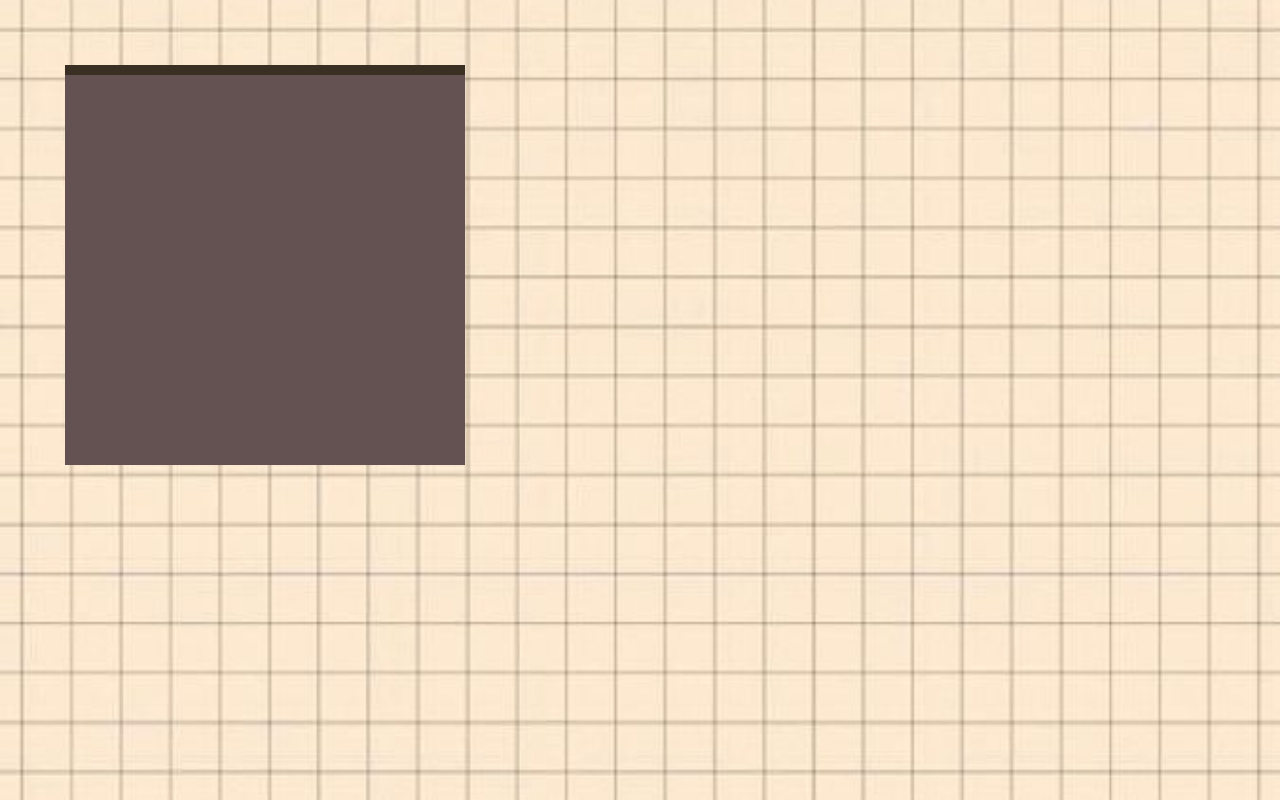
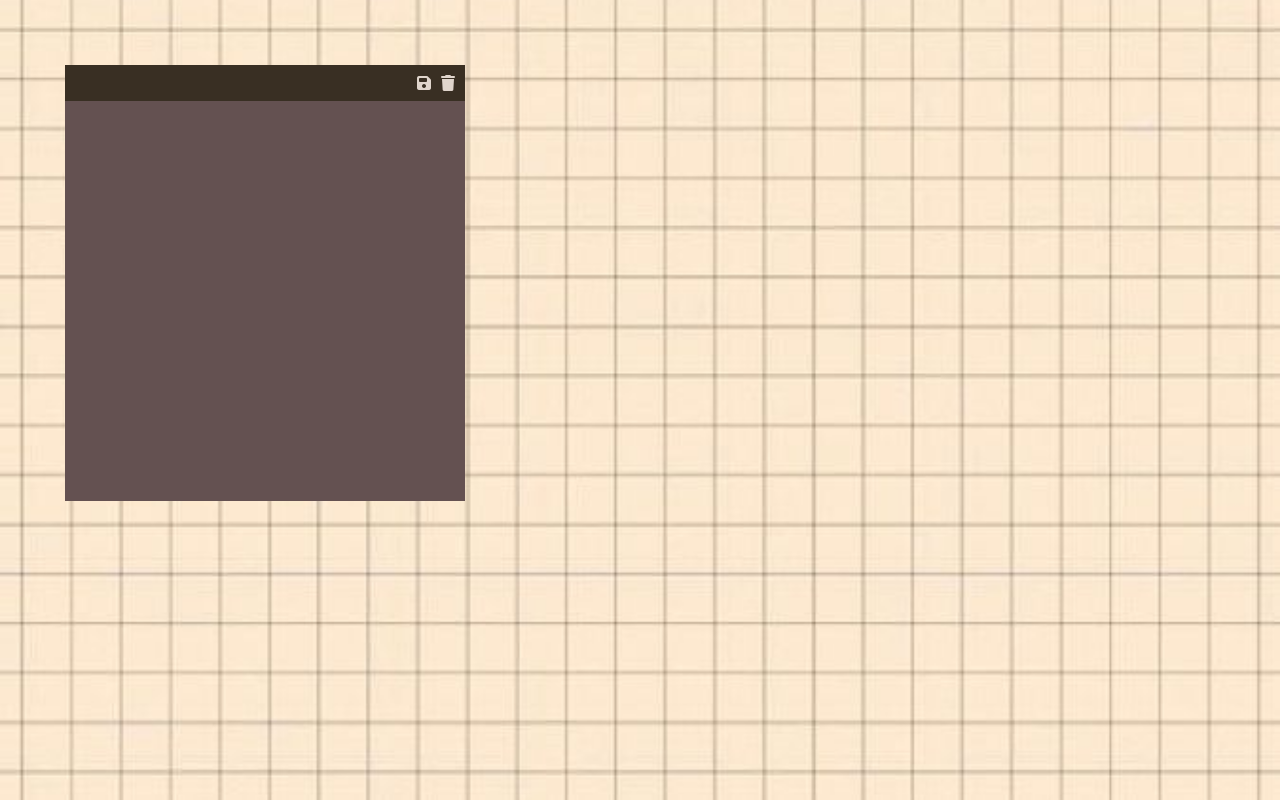
Before and after one commit to aartibhutra/digital-notes-project, a plain HTML site: page index.html in a window 1280 px wide. Drawn offline with Linux system fonts and the light colour scheme.

Commit message:
add changes

```diff
--- a/index.html
+++ b/index.html
@@ -9,10 +9,16 @@
 <body>
     <div id="main">
         <div class="note">
-            <div class="tool"></div>
+            <div class="tool">
+                <i class="fa-solid fa-floppy-disk"></i>
+                <i class="fa-solid fa-trash"></i>
+            </div>
+            <textarea></textarea>
         </div>
     </div>
 
+
+    <script src="https://kit.fontawesome.com/87137ff210.js" crossorigin="anonymous"></script>
     <script src="script.js"></script>
 </body>
 </html>
--- a/style.css
+++ b/style.css
@@ -16,7 +16,6 @@ body,html{
     z-index: 1; /* Make sure content is above the background */
     color: white;
     padding: 50px;
-    text-align: center;
     width: 100%;
     height: 100vh;
     display: flex;
@@ -30,9 +29,32 @@ body,html{
     margin: 15px;
 }
 
+/* textarea */
+.note textarea{
+    border: none;
+    width: 100%;
+    height: 100%;
+    resize: none;
+    padding: 20px;
+    background-color: rgb(100, 81, 81);
+    color:blanchedalmond;
+}
+
+.note textarea:focus{
+    border: 0;
+    outline: 0;
+}
+
 .tool{
     width: 100%;
     background-color:rgb(57, 47, 35);
-    color:rgb(47, 35, 26);
+    color:rgb(224, 213, 204);
     padding: 5px;
+    display: flex;
+    justify-content: end;
 }
+
+.tool i{
+    padding: 5px;
+    cursor: pointer;
+}
```
